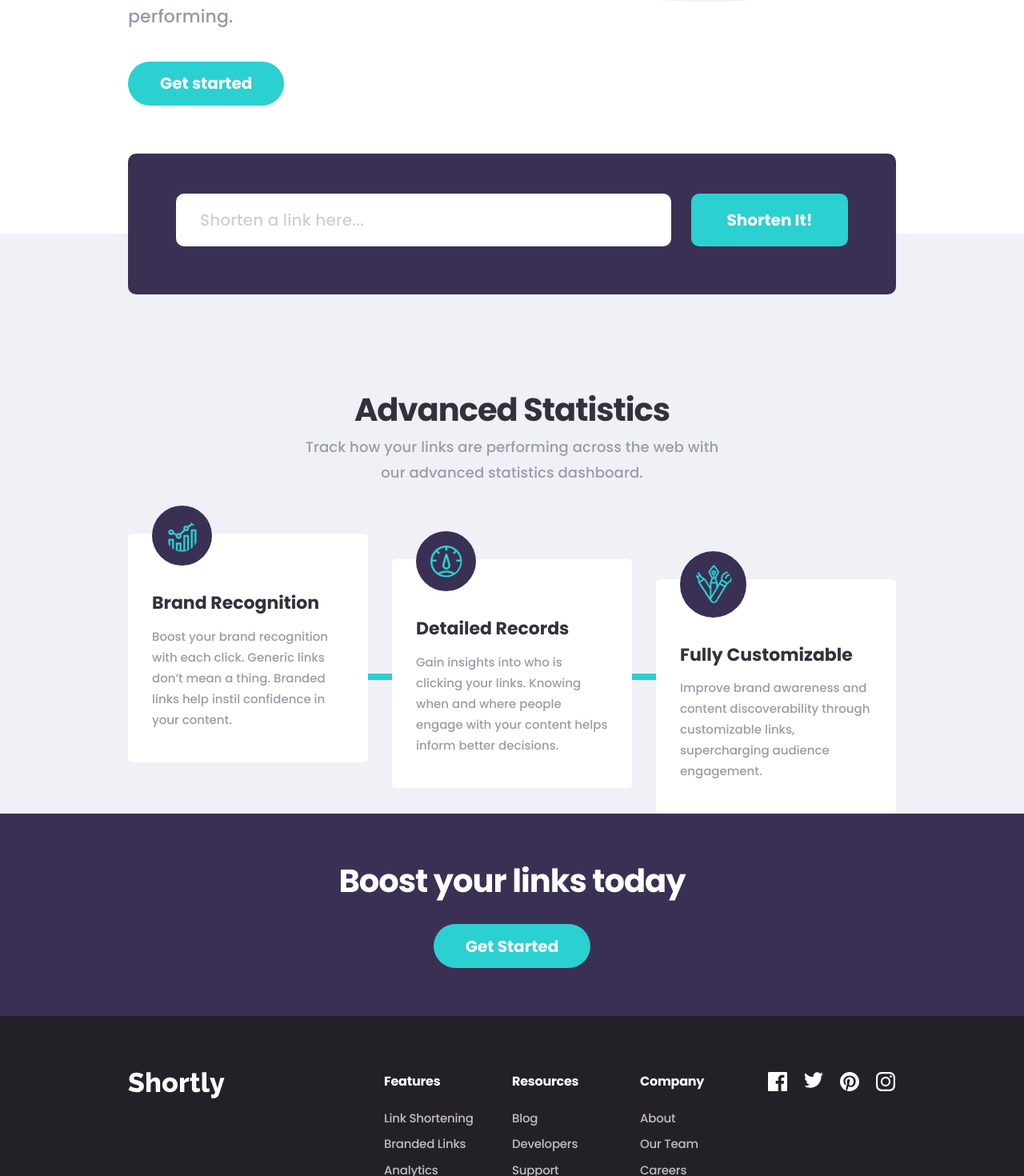
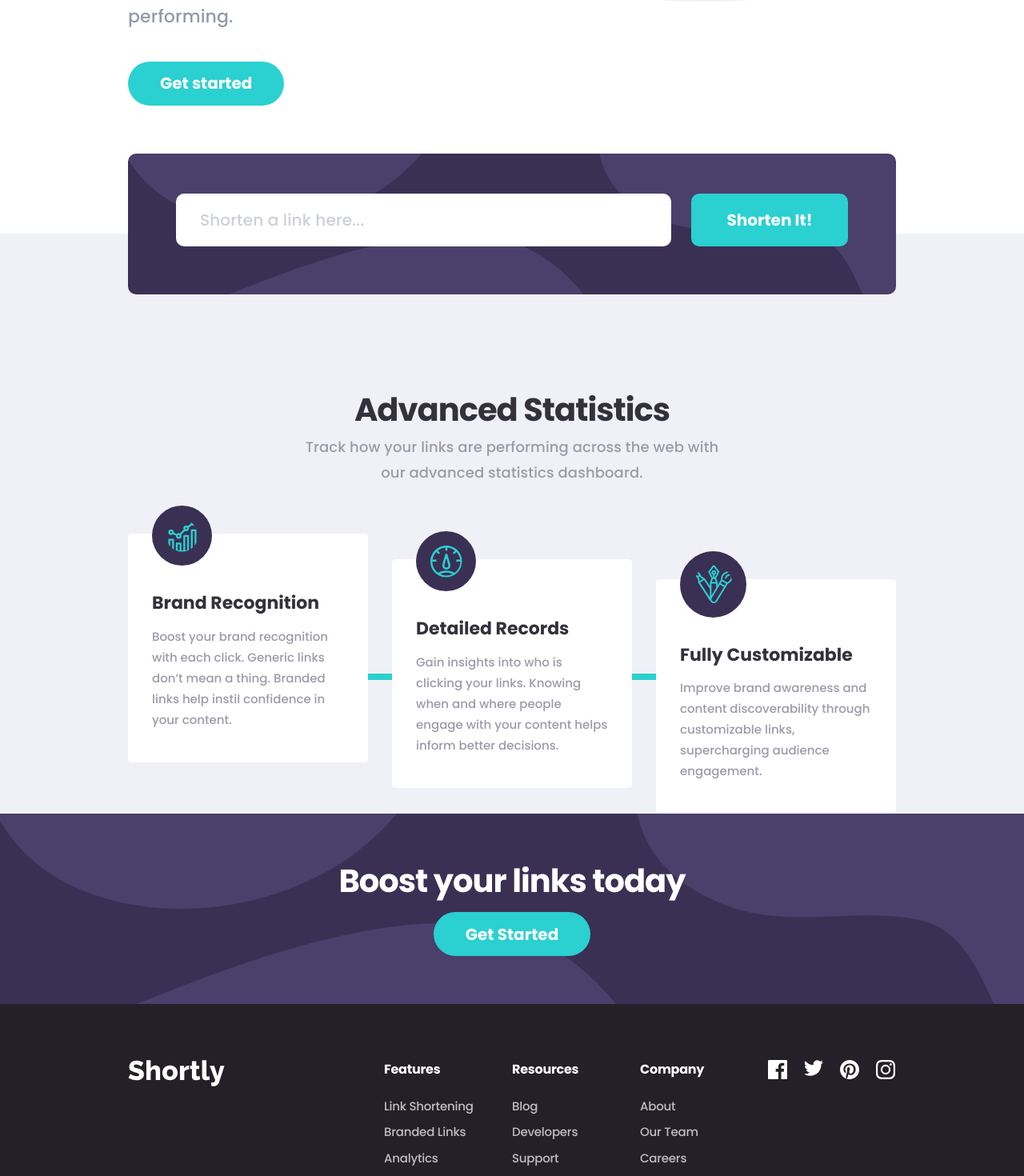
Before and after one commit to Olatoyan/url-shortening-api-master-v2, a React (Vite) app: page / in a window 1280 px wide. Shown: the part 637-2107 px from the top of the page at 80% size. Built offline with nearby package versions, Linux system fonts and the light colour scheme.

Commit message:
finished desktop view

```diff
--- a/src/components/BoostSection.tsx
+++ b/src/components/BoostSection.tsx
@@ -1,8 +1,20 @@
 import { Link } from "react-router-dom";
 
 function BoostSection() {
+  const isMobile = window.innerWidth < 700;
+  const backgroundImg = isMobile
+    ? "./bg-boost-mobile.svg"
+    : "./bg-boost-desktop.svg";
+
   return (
-    <section className="flex flex-col items-center gap-12 bg-[#3a3054] py-24">
+    <section
+      style={{
+        background: `url(${backgroundImg}), linear-gradient(180deg, #3a3054, #3a3054)`,
+        backgroundRepeat: "no-repeat",
+        backgroundSize: "cover",
+      }}
+      className="flex flex-col items-center gap-6 py-24"
+    >
       <h2 className="text-[4rem] font-bold leading-[4.8rem] tracking-[-0.1rem] text-white">
         Boost your links today
       </h2>
--- a/src/components/ShortenSection.tsx
+++ b/src/components/ShortenSection.tsx
@@ -69,13 +69,20 @@ function ShortenSection() {
     }
   }
 
+  const isMobile = window.innerWidth < 700;
+  const backgroundImg = isMobile
+    ? "./bg-boost-mobile.svg"
+    : "./bg-boost-desktop.svg";
+
   return (
     <section className="mx-[16rem] -mt-40">
       <section
-        // style={{
-        //   backgroundImage: "linear-gradient(180deg, #2BD0D0 0%, #34313D 100%)",
-        // }}
-        className=" rounded-2xl bg-[#3a3054] px-24 py-20"
+        style={{
+          background: `url(${backgroundImg}), linear-gradient(180deg, #3a3054, #3a3054)`,
+          backgroundRepeat: "no-repeat",
+          backgroundSize: "cover",
+        }}
+        className=" rounded-2xl px-24 py-20"
       >
         <form className="flex gap-10" onSubmit={handleSubmit}>
           <input
```
